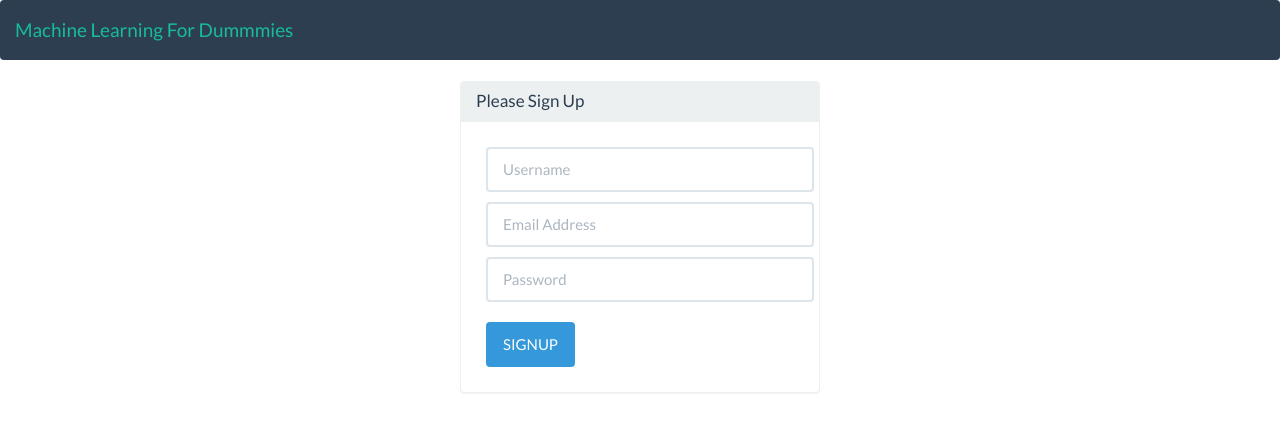
After one commit to ramansah/ml_webapp, a Django app: page /signup/ in a window 1280 px wide. The commit adds this page. Shown: the top 432 px of the page. Run offline with Django 3.2, Linux system fonts and the light colour scheme; some libraries are stand-ins or nearby versions.

Commit message:
Login / Signup Flow Complete

```diff
--- /dev/null
+++ b/ml_webapp/basic_views.py
@@ -0,0 +1,25 @@
+from django.shortcuts import render, redirect
+from django.contrib.auth.models import User
+
+
+def signup(request):
+    if request.method == 'GET':
+        context = dict()
+        return render(request, 'signup.html', context)
+
+    elif request.method == 'POST':
+        try:
+            user = User.objects.create_user(
+                username=request.POST.get('username'),
+                password=request.POST.get('password'),
+                email=request.POST.get('email')
+            )
+            if user is not None:
+                return redirect('/login')
+        except Exception:
+            pass
+
+        context = dict(
+            error='User Registration Failed. Username and Email are unique.'
+        )
+        return render(request, 'signup.html', context)
--- a/ml_webapp/urls.py
+++ b/ml_webapp/urls.py
@@ -13,9 +13,6 @@ Including another URLconf
     1. Import the include() function: from django.conf.urls import url, include
     2. Add a URL to urlpatterns:  url(r'^blog/', include('blog.urls'))
 """
-from django.conf.urls import url
-from django.contrib import admin
-
 
 # ml_webapp/urls.py
 from django.conf.urls import include, url
@@ -23,10 +20,13 @@ from django.contrib import admin
 # Add this import
 from django.contrib.auth import views
 from portal.forms import LoginForm
+from ml_webapp import basic_views
+
 
 urlpatterns = [
     url(r'^admin/', include(admin.site.urls)),
     url(r'', include('portal.urls')),
     url(r'^login/$', views.login, {'template_name': 'login.html', 'authentication_form': LoginForm}),
     url(r'^logout/$', views.logout, {'next_page': '/login'}),
+    url(r'^signup/$', basic_views.signup),
 ]
--- a/templates/base.html
+++ b/templates/base.html
@@ -19,7 +19,7 @@
                                     <span class="icon-bar"></span>
                                     <span class="icon-bar"></span>
                                 </button>
-                                <a class="navbar-brand" href="#">Machine Learning Portal</a>
+                                <a class="navbar-brand" href="#">Machine Learning For Dummmies</a>
                             </div>
                             <div class="collapse navbar-collapse" id="bs-example-navbar-collapse-1">
                                 <ul class="nav navbar-nav navbar-right">
--- /dev/null
+++ b/templates/signup.html
@@ -0,0 +1,44 @@
+{% extends 'base.html' %}
+
+
+{% block content %}
+{% if error %}
+    <p>{{ error }}</p>
+{% endif %}
+
+
+<div class="container">
+    <div class="row">
+        <div class="col-md-4 col-md-offset-4">
+            <div class="login-panel panel panel-default">
+                <div class="panel-heading">
+                    <h3 class="panel-title">Please Sign Up</h3>
+                </div>
+                <div class="panel-body">
+                    <form method="post" action="">
+                    {% csrf_token %}
+
+                        <input required style="margin:10px" class="form-control" type="text" id="username" name="username" placeholder="Username">
+                        <input required style="margin:10px" class="form-control" type="text" id="email" name="email" placeholder="Email Address">
+                        <input required style="margin:10px" class="form-control" type="password" id="password" name="password" placeholder="Password">
+                        <input required style="margin:10px" class="btn btn-info" type="submit" value="SIGNUP">
+
+                    </form>
+                </div>
+            </div>
+        </div>
+    </div>
+</div>
+
+{% endblock %}
+
+{% block javascript %}
+
+
+<script>
+{% if not user.is_authenticated %}
+$("ul.nav.navbar-nav.navbar-right").css("display","none");
+{% endif %}
+</script>
+
+{% endblock %}
```
Also changed, not shown: templates/login.html (+4 -14 lines).
